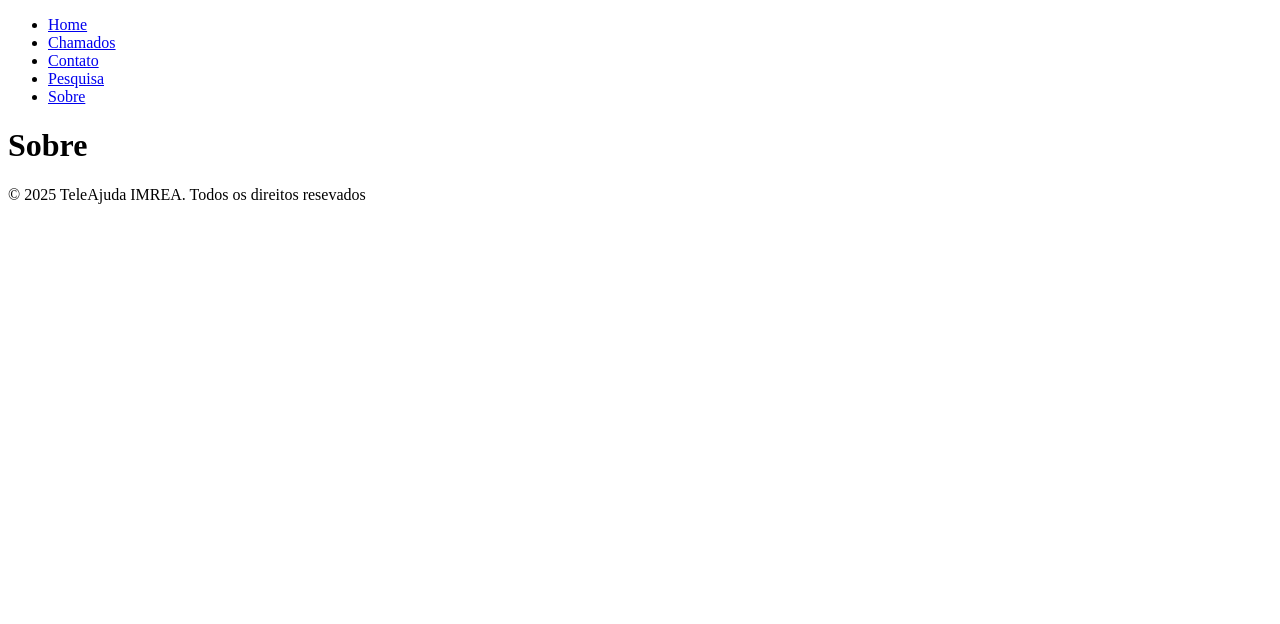
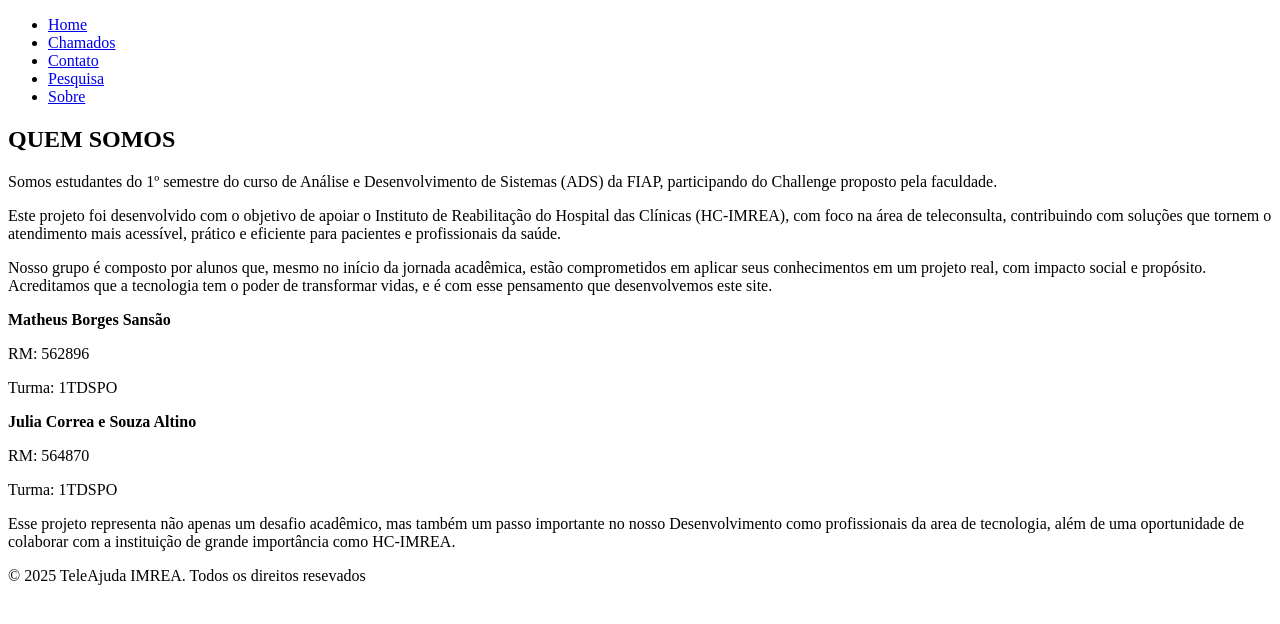
Before and after one commit to TeleAjudaChallenge/Front2, a React (Vite) app in the folder front2/: page /Sobre in a window 1280 px wide. Shown: the top 624 px of the page. Built offline with nearby package versions, Linux system fonts and the light colour scheme.

Commit message:
usando o useNavigate para deixar os botoes dinamicos

```diff
--- a/front2/src/routes/Contato/index.tsx
+++ b/front2/src/routes/Contato/index.tsx
@@ -1,7 +1,37 @@
 export default function Contato(){
     return(
         <main>
-            <h1>Contato</h1>
+            <h1>CONTATO</h1>
+        <section>
+            <div>
+                {/* <img src="./img/icons/tel.png" alt="icone telefone"> */}
+                <p>(11)1234-56789</p>
+                <a href="tel:(11)1234-56789">Ligue Já</a>
+            </div>
+            <div>
+                {/* <img src="./img/icons/email.png" alt="icone email"> */}
+                <p>suporte@teleajuda.com.br</p>
+                <a href="mailto:suporte@teleajuda.com.br">Envie um Email</a>
+            </div>
+        </section>
+        <section>
+            <div>
+            <h2>Nossas Unidades</h2>
+                <select id="unidade-select" name="tipo" required>
+                  <option value="vila-mariana">Vila Mariana</option>
+                  <option value="umarizal">Umarizal</option>
+                  <option value="lapa">Lapa</option>
+                  <option value="clinicas">Clínicas</option>
+                  <option value="morumbi">Morumbi</option>
+                </select>
+            </div>
+            <div>
+            <h3>Endereço</h3>
+            <p>Rua Domingo de Soto, 100 – Vila Mariana – São Paulo – SP CEP 04116-040</p>
+            <h3>Horários de Atendimento</h3>
+            <p>Segunda a sexta-feira, das 07 às 19h</p>
+        </div>
+        </section>
         </main>
     )
 }
--- a/front2/src/routes/Home/index.tsx
+++ b/front2/src/routes/Home/index.tsx
@@ -1,6 +1,9 @@
 import { Link } from "react-router-dom"
+import { useNavigate } from "react-router-dom";
 
 export default function Home(){
+
+    const navigate = useNavigate();
 
     return(
         <main>
@@ -14,7 +17,7 @@ export default function Home(){
             <div>
                 <h2>Precisa de Ajuda?</h2>
                 <p>Abra um chamado e tire seus duvidas com nosso time de suporte.</p>
-                <button>Clique aqui</button>
+                <button onClick={() => navigate("/chamados")}>Clique aqui</button>
             </div>
             <div>
                 {/* <img src="./assets/img/Imagem Ajuda 1.png" alt="Imagem de ajuda"> */}
@@ -22,27 +25,10 @@ export default function Home(){
         </section>
 
         <section>
-            <h2>Perguntas Frequentes</h2>
-
-            <details>
-                <summary>Esquici minha senha</summary>
-                <p>Aprenda como redefinir sua senha e recuperar o acesso em poucos minutos</p>
-                <button>Veja mais</button>
-            </details>
-            <details>
-                <summary>Problemas ao fazer login</summary>
-                <p>Etá com dificuldades para entrar na sua conta? Confira possíveis causas e como resolver.</p>
-                <button>Veja mais</button>
-            </details>
-
-            <button>Veja mais Perguntas</button>
-        </section>
-
-        <section>
             <div>
                 <h2>Quem somos?</h2>
                 <p>Descubra quem somos, o que fazemos </p><p>e como podemos ajudar na sua recuperação.</p>
-                <button>Clique aqui</button>
+                <button onClick={() => navigate("/sobre")}>Clique aqui</button>
             </div>
             <div>
                 {/* <img src="./assets/img/Contato.png" alt="Imagem de contato"> */}
@@ -55,7 +41,7 @@ export default function Home(){
             <p>Estamos prontos para oferecer o suporte que você precisa.</p>
             </div>
             <div>
-                <button>Clique aqui</button>
+                <button onClick={() => navigate("/contato")}>Clique aqui</button>
             </div>
 
         </section>
--- a/front2/src/routes/Sobre/index.tsx
+++ b/front2/src/routes/Sobre/index.tsx
@@ -1,7 +1,50 @@
 export default function Sobre(){
     return(
         <main>
-            <h1>Sobre</h1>
+            <section>
+                <h1 >QUEM SOMOS</h1>
+                <p>
+                    Somos estudantes do 1º semestre do curso de Análise e Desenvolvimento de Sistemas (ADS) da FIAP,
+                    participando do Challenge proposto pela faculdade.
+                </p>
+                <p>
+                    Este projeto foi desenvolvido com o objetivo de apoiar o Instituto de Reabilitação do Hospital das Clínicas
+                    (HC-IMREA), com foco na área de teleconsulta, contribuindo com soluções que tornem o atendimento mais acessível,
+                    prático e eficiente para pacientes e profissionais da saúde.
+                </p>
+                <p>
+                    Nosso grupo é composto por alunos que, mesmo no início da jornada acadêmica, estão comprometidos em aplicar seus
+                    conhecimentos em um projeto real, com impacto social e propósito. Acreditamos que a tecnologia tem o poder de
+                    transformar vidas, e é com esse pensamento que desenvolvemos este site.
+                </p>
+            </section>
+
+            <section>
+                <div>
+                    {/* <img class="foto-perfil" src="./img/matheus.jpeg" alt="Foto de Matheus Borges Sansão"> */}
+                    <p><strong>Matheus Borges Sansão</strong></p>
+                    <p>RM: 562896</p>
+                    <p>Turma: 1TDSPO</p>
+                    {/* <a href="https://github.com/Matheussansao" target="_blank"><img class="icone" src=" ./img/icons8-github-logo-50.png" alt="GitHub"></a>
+                    <a href="https://www.linkedin.com/in/matheus-sansao-6a0505171/" target="_blank"><img class="icone" src="./img/icons8-linkedin-48.png" alt="LinkedIn"></a> */}
+                </div>
+
+                <div>
+                    {/* <img class="foto-perfil" src="./img/julia.jpeg" alt="Foto de Julia Correa e Souza Altino"> */}
+                    <p><strong>Julia Correa e Souza Altino</strong></p>
+                    <p>RM: 564870</p>
+                    <p>Turma: 1TDSPO</p>
+                    {/* <a href="https://github.com/Juliacsou" target="_blank"><img class="icone" src="./img/icons8-github-logo-50.png" alt="GitHub"></a>
+                    <a href="https://www.linkedin.com/in/julia-de-altino-540261258/" target="_blank"><img class="icone" src="./img/icons8-linkedin-48.png" alt="LinkedIn"></a> */}
+                </div>
+            </section>
+
+             <section>
+                <p>Esse projeto representa não apenas um desafio acadêmico,
+                    mas também um passo importante no nosso Desenvolvimento como profissionais da area de tecnologia,
+                    além de uma oportunidade de colaborar com a instituição de grande importância como HC-IMREA.</p>
+            </section>
+
         </main>
     )
 }
```
